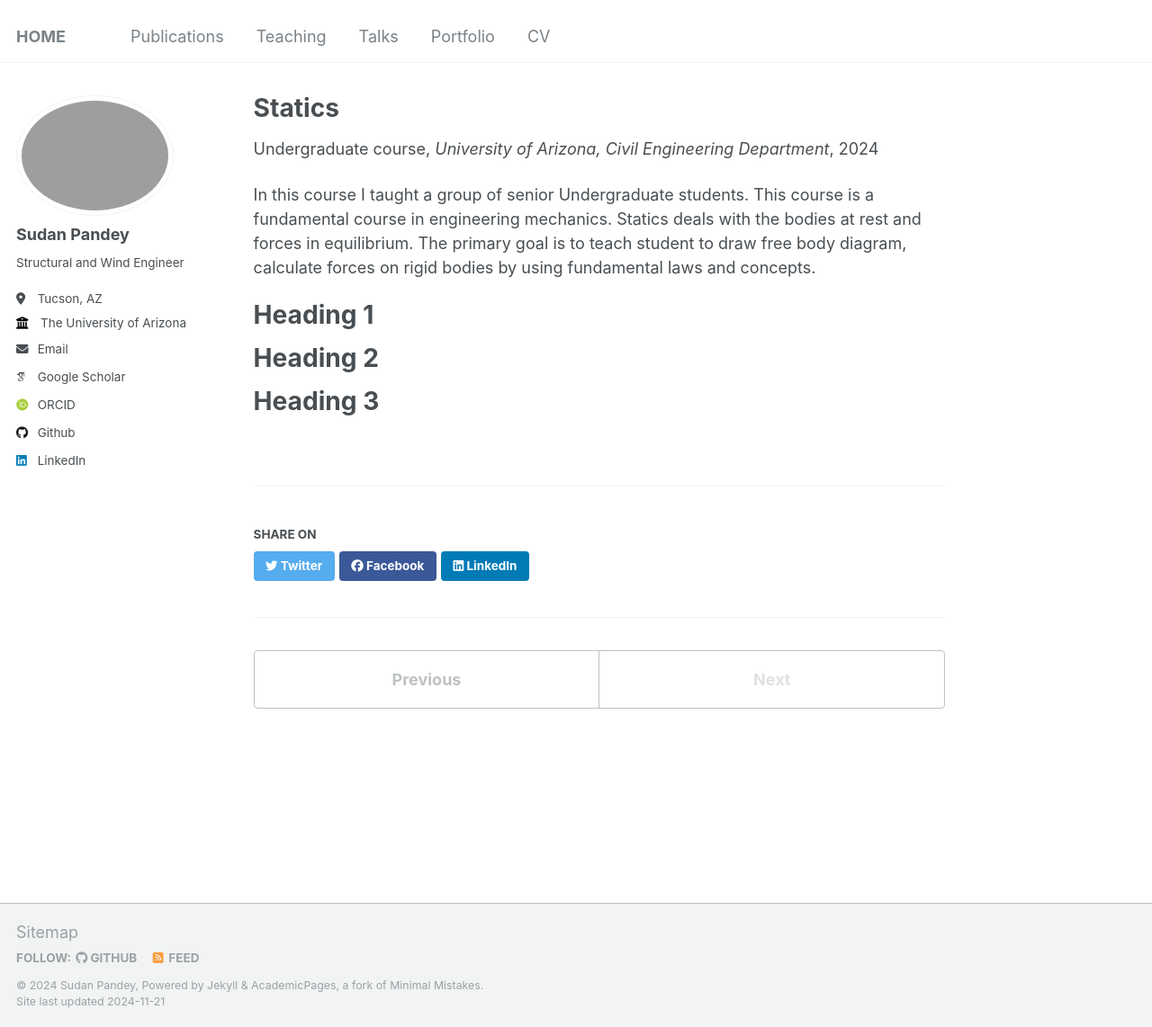
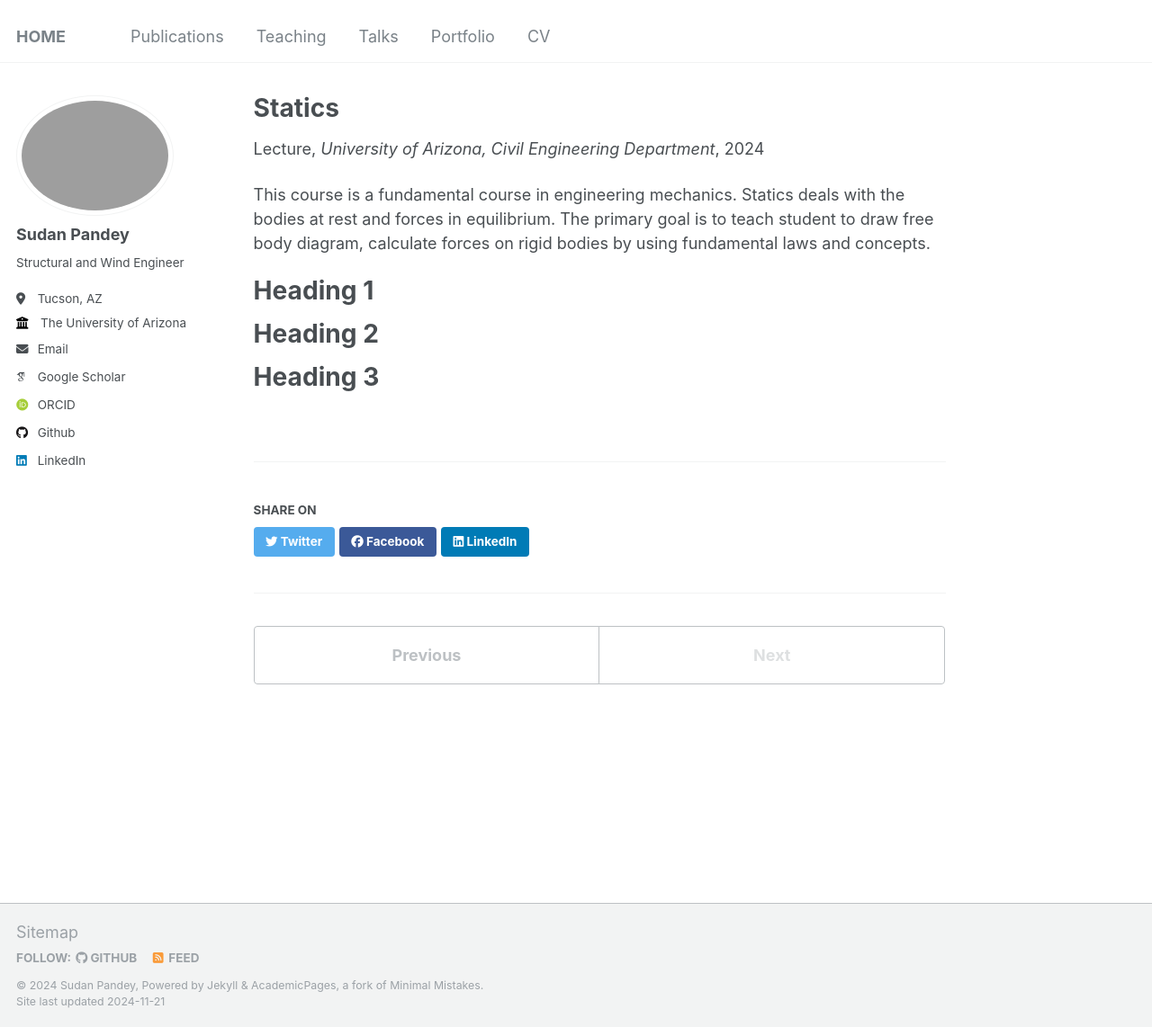
Before and after one commit to pdy-sdn/pandeysudan.github.io, a Jekyll site: the page built from _teaching/2024-summer-teaching-1.md, in a window 1280 px wide and 1142 px high. Shown: the whole window at 90% size. Built offline with Jekyll 4.4.1, drawn with Linux system fonts in a browser that asks for light colours; some web fonts are replaced.

Commit message:
Changes in teaching

```diff
--- a/_teaching/2024-summer-teaching-1.md
+++ b/_teaching/2024-summer-teaching-1.md
@@ -1,15 +1,15 @@
 ---
 title: "Statics"
 collection: teaching
-type: "Undergraduate course"
+type: "Lecture"
 permalink: /teaching/2024-summer-teaching-1
 venue: "University of Arizona, Civil Engineering Department"
 date: 2024-06-01
 location: "Tucson, AZ, USA"
 ---
 
-In this course I taught a group of senior Undergraduate students. This course is a fundamental course in engineering mechanics.
-Statics deals with the bodies at rest and forces in equilibrium. The primary goal is to teach student to draw free body diagram,
+This course is a fundamental course in engineering mechanics. Statics deals with the bodies
+at rest and forces in equilibrium. The primary goal is to teach student to draw free body diagram,
 calculate forces on rigid bodies by using fundamental laws and concepts.
 
 Heading 1
```
Also changed, not shown: _teaching/2023-spring-teaching-1.md (+1 -1 lines), _teaching/2023-summer-teaching-1.md (+1 -1 lines).
